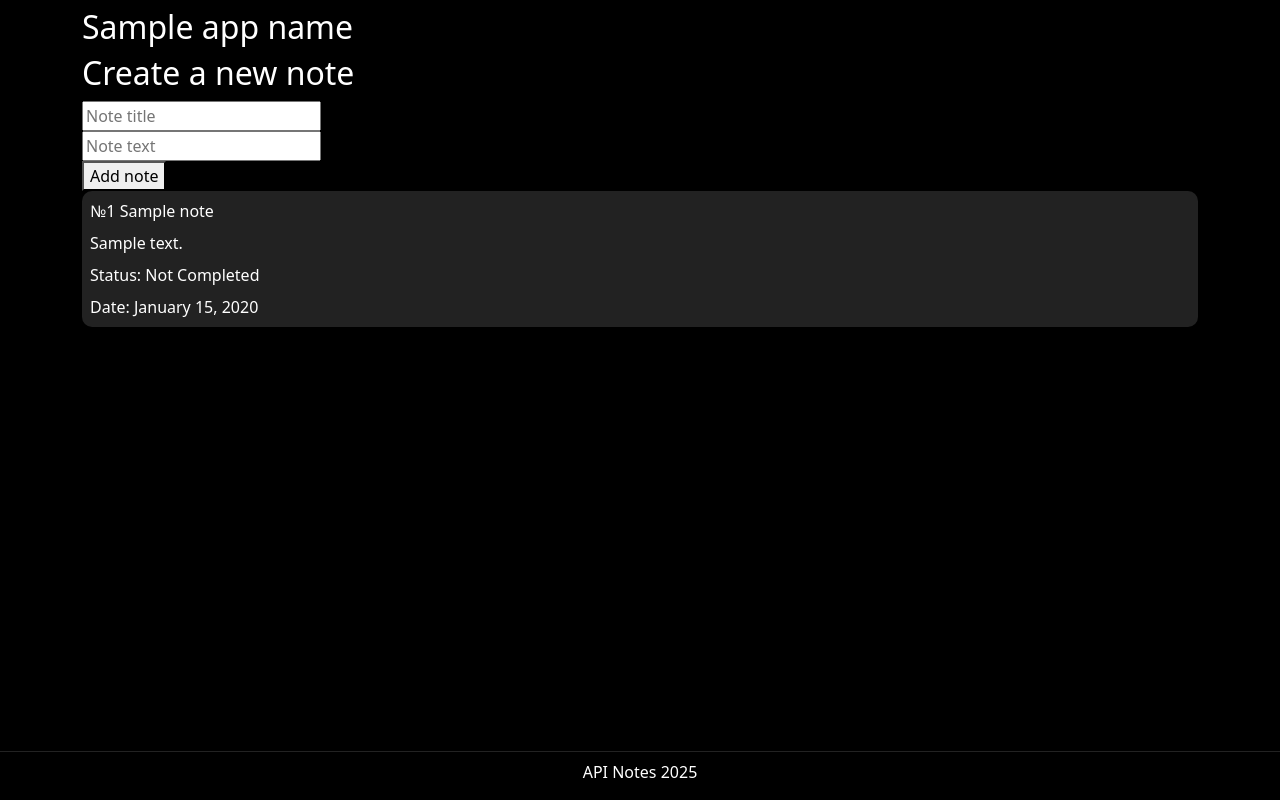
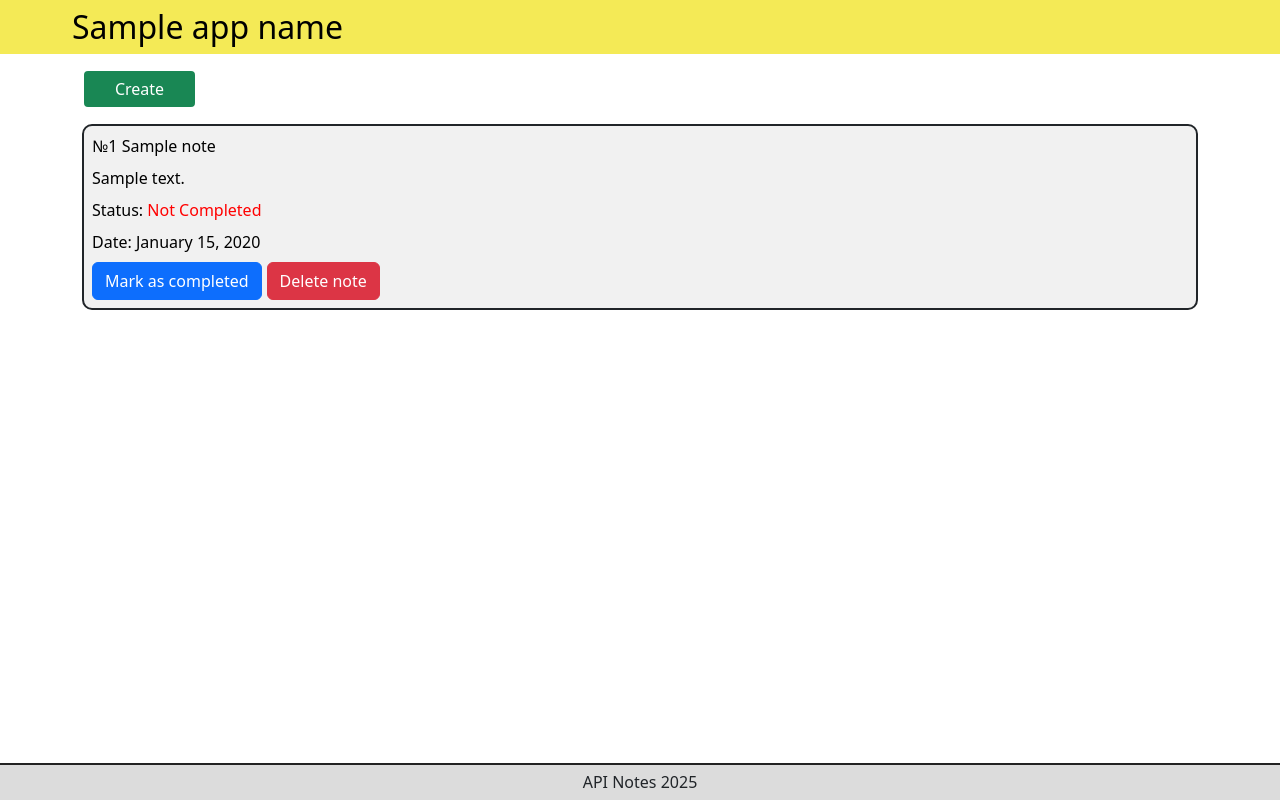
Before and after one commit to xanaxhol1c/FastAPI-Notes, a Python web app: template templates/todo/index.html in a window 1280 px wide. Run offline with Jinja, Linux system fonts and the light colour scheme; the template is opened without the code that fills it: most values are stand-ins (such as "Sample title", 1, 10 or a date in 2020); some libraries are stand-ins or nearby versions.

Commit message:
added update & delete options

```diff
--- a/static/css/style.css
+++ b/static/css/style.css
@@ -1,11 +1,20 @@
 body{
     display: flex;
-    background-color: black;
+    background-color: white;
     padding: 0;
     margin: 0;
     overflow-x: hidden;
     min-height: 100vh;
     flex-direction: column;
+}
+
+header{
+    background-color: #F4EA56;
+    width: 100%;
+}
+
+.header-container{
+    margin-left: 5%;
 }
 
 .container{
@@ -18,29 +27,61 @@ body{
 }
 
 p{
-    color: white;
+    color: black;
 }
 
-h1, h3{
-    color: white;
+h1{
+    color: black;
+    font-size: 32px;
+
+}
+
+h3{
+    color: black;
     font-size: 32px;
 }
 
 
 .notes-container{
-    background-color: #222222;
+    /* background-color: #222222; */
+    background-color: #f1f1f1;
     border-radius: 10px;
-    margin-bottom: 15px;
+    margin-top: 15px;
+    border: solid 2px;
+}
+
+.add-note-btn{
+    display: flex;
+    margin-top: 15px;
+    width: 115px;
+    height: 40px;
+    border: solid 2px;
+    font-size: 16px;
+}
+
+.add-form{
+    margin-top: 15px;
+    padding: 10px;
+    background-color: #f1f1f1;
+    border-radius: 10px;
+    width: 45%;
 }
 
 
+.field{
+    display: flex;
+    flex-direction: column;
+    gap: -10px;
+}
 
 .footer{
     position: relative;
     bottom: 0;
+    margin-top: 20px;
     width: 100%;
     display: flex;
     justify-content: center;
-    border-top: solid 1px;
+    border-top: solid 2px;
     border-color: #222222;
+    background-color: #dcdcdc;
 }
--- a/templates/todo/index.html
+++ b/templates/todo/index.html
@@ -5,21 +5,48 @@
 {% endblock title %}
 
 {% block content %}
-    <h1 class="mt-2">{{app_name}}</h1>
-    <form class="add-form" action="{{ url_for('add') }}" method="post">
-        <h3>Create a new note</h3>
+    <button class="btn btn-success add-note-btn" type="button" id="showFormBtn">Create Note</button>
+    </button>
+    <form class="add-form" action="{{ url_for('add') }}" method="post" style="display: none;">
         <div class="field">
-            <input type="text" name="title" placeholder="Note title"><br>
-            <input type="text" name="text" placeholder="Note text"><br>
+            <input type="text" class="form-control input-field" name="title" placeholder="Note title"><br>
+            <input type="text" class="form-control input-field" name="text" placeholder="Note text"><br>
         </div>
-        <button class="ui teal basic button" type="submit">Add note</button>
+        <button class="btn btn-secondary" type="submit">Add note</button>
     </form>
     {% for note in notes %}
         <div class="notes-container">
             <p class="m-2">№{{note.id}} {{note.title}}</p>
             <p class="m-2">{{note.text}}</p>
-            <p class="m-2">Status: {% if note.is_complete == True %}Completed{% else %}Not Completed{%endif%}</p>
+            <p class="m-2">Status:
+                {% if note.is_complete == True %}
+                    <span style="color: green;">Completed</span>
+                {% else %}
+                    <span style="color: red;">Not Completed</span>
+                {% endif %}
+            </p>
             <p class="m-2">Date: {{note.data_created.strftime('%B %d, %Y')}}</p>
+            <div class="d-flex flex-row m-2" style="justify-content: flex-start; gap: 5px;">
+                {% if not note.is_complete %}
+                <a href="{{ url_for('update', note_id = note.id) }}" method="get">
+                    <button class="btn btn-primary" type="get">Mark as completed</button>
+                </a>
+                {% endif %}
+                <a href="{{ url_for('delete', note_id = note.id) }}" method="get">
+                    <button class="btn btn-danger" type="get">Delete note</button>
+                </a>
+            </div>
+
         </div>
     {% endfor %}
+    <script>
+        document.getElementById('showFormBtn').addEventListener('click', function() {
+            const form = document.querySelector('.add-form');
+            if (form.style.display === 'none') {
+                form.style.display = 'block';
+            } else {
+                form.style.display = 'none';
+            }
+        });
+    </script>
 {% endblock content %}
--- a/templates/todo/layout.html
+++ b/templates/todo/layout.html
@@ -12,14 +12,14 @@
     <body>
         <header class="header sticky-top">
             <div class="header-container d-flex">
+                <h1 class="m-2 header-app-name">{{app_name}}</h1>
             </div>
         </header>
-
         <div class="container">
             {% block content %} {% endblock %}
         </div>
         <footer class="footer">
-            <p class="mt-2">API Notes 2025</p>
+            <h6 class="mt-2" >API Notes 2025</h6>
         </footer>
     </body>
 </html>
```
Also changed, not shown: routes.py (+20 -2 lines), database/DB/notes.db.
